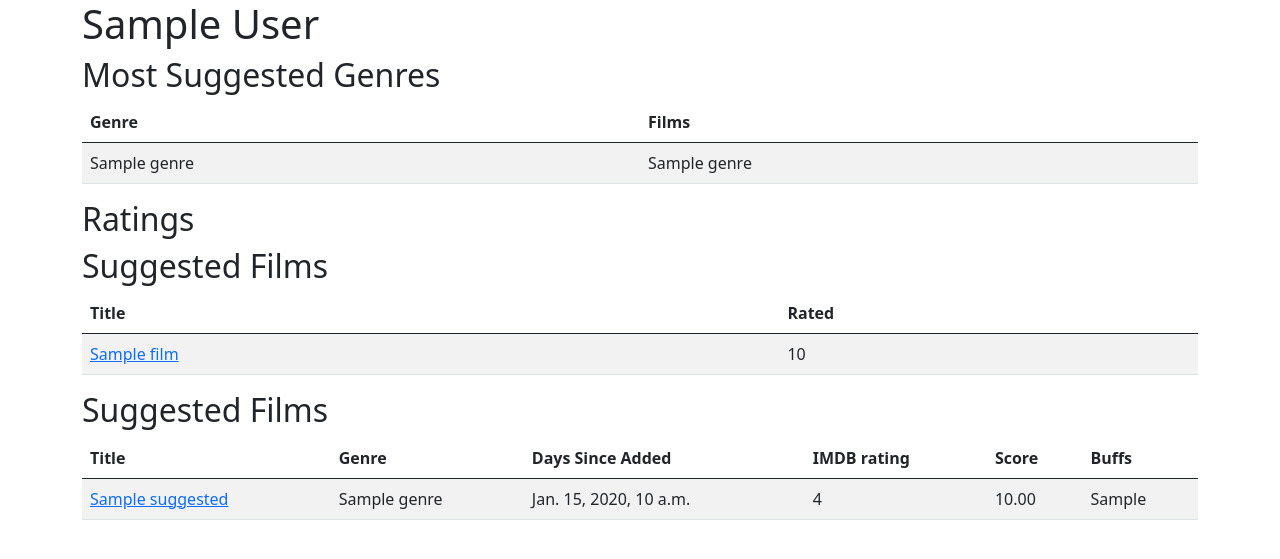
After one commit to nero-bc/movie-club-bot, a Django app: template web/templates/profile.html in a window 1280 px wide. The commit adds this page. Shown: the top 559 px of the page. Run offline with Django 4.2, Linux system fonts and the light colour scheme; tables that the repository leaves empty hold one stand-in row (values such as "Sample post"); the template is opened without the code that fills it: values that come from a table or form of the project are taken from there, most other values are stand-ins (such as "Sample title", 1, 10 or a date in 2020).

Commit message:
Add profile pages

```diff
--- a/web/templates/base.html
+++ b/web/templates/base.html
@@ -8,7 +8,7 @@
     <!-- Bootstrap CSS -->
     <link href="https://cdn.jsdelivr.net/npm/bootstrap@5.0.2/dist/css/bootstrap.min.css" rel="stylesheet" integrity="sha384-EVSTQN3/azprG1Anm3QDgpJLIm9Nao0Yz1ztcQTwFspd3yD65VohhpuuCOmLASjC" crossorigin="anonymous">
 
-	<title>{% block title %}{% endblock %}</title>
+	<title>{% block title %}{% endblock %} | Movie Club</title>
   </head>
   <body>
 	  <div class="container">
--- a/web/templates/list.html
+++ b/web/templates/list.html
@@ -25,7 +25,11 @@ Movie List
 				{{ m.title }}
 				</a>
 			</td>
-			<td>{{ m.suggested_by.first_name }}</td>
+			<td>
+				{% if m.suggested_by %}
+				<a href="{% url 'profile' m.suggested_by.username %}">{{ m.suggested_by.first_name }}</a>
+				{% endif %}
+			</td>
 			<td>{{ m.days_since_added }}</td>
 			<td>{{ m.rating }}</td>
 			<td>{{ m.get_score|floatformat:2 }}</td>
--- /dev/null
+++ b/web/templates/profile.html
@@ -0,0 +1,88 @@
+{% extends 'base.html' %}
+
+{% block title %}
+{{ acct.first_name }} {{ acct.last_name }}
+{% endblock %}
+
+{% block content %}
+
+<h1>{{ acct.first_name }} {{ acct.last_name }}</h1>
+
+<h2>Most Suggested Genres</h2>
+<table class="table table-striped">
+	<thead>
+		<tr>
+			<th>Genre</th>
+			<th>Films</th>
+		</tr>
+	</thead>
+	<tbody>
+{% for k, v in genres %}
+		<tr>
+			<td>{{ k }}</td>
+			<td>{{ v }}</td>
+		</tr>
+{% endfor %}
+	</tbody>
+</table>
+
+<h2>Ratings</h2>
+<h2>Suggested Films</h2>
+<table class="table table-striped">
+	<thead>
+		<tr>
+			<th>Title</th>
+			<th>Rated</th>
+		</tr>
+	</thead>
+	<tbody>
+		{% for rating in ratings %}
+		<tr>
+			<td>
+				<a href="https://www.imdb.com/title/{{ rating.film.imdb_id }}/">
+				{{ rating.film }}
+				</a>
+			</td>
+			<td>{{ rating.score }}</td>
+
+		</tr>
+		{% endfor %}
+	</tbody>
+</table>
+
+
+
+
+<h2>Suggested Films</h2>
+<table class="table table-striped">
+	<thead>
+		<tr>
+			<th>Title</th>
+			<th>Genre</th>
+			<th>Days Since Added</th>
+			<th>IMDB rating</th>
+			<th>Score</th>
+			<th>Buffs</th>
+		</tr>
+	</thead>
+	<tbody>
+		{% for m in suggested %}
+		<tr>
+			<td>
+				<a href="https://www.imdb.com/title/{{ m.imdb_id }}/">
+				{{ m.title }}
+				</a>
+			</td>
+			<td>
+				{{ m.genre }}
+			</td>
+			<td>{{ m.days_since_added }}</td>
+			<td>{{ m.rating }}</td>
+			<td>{{ m.get_score|floatformat:2 }}</td>
+			<td>{{ m.get_buffs }}</td>
+		</tr>
+		{% endfor %}
+	</tbody>
+</table>
+
+{% endblock %}
--- a/web/urls.py
+++ b/web/urls.py
@@ -4,4 +4,5 @@ from . import views
 
 urlpatterns = [
     path('', views.index, name='index'),
+    path('u/<acct>', views.profile, name='profile'),
 ]
```
Also changed, not shown: web/views.py (+34 -0 lines).
